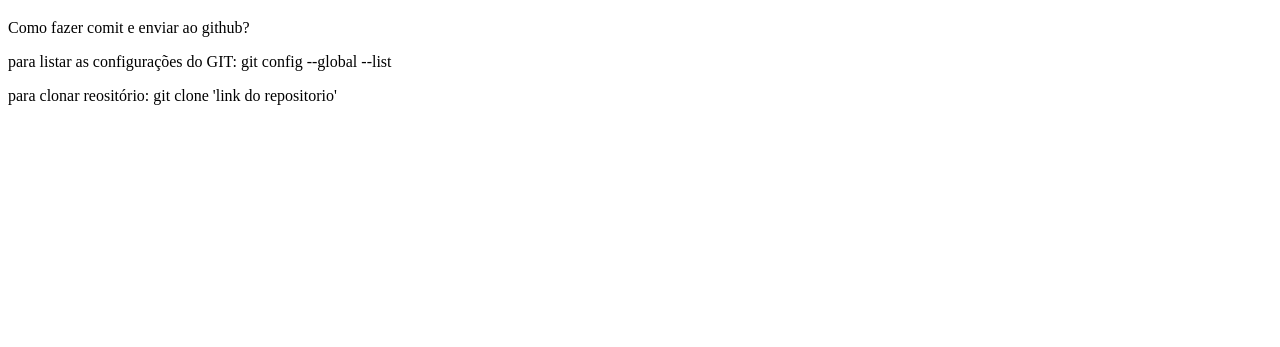
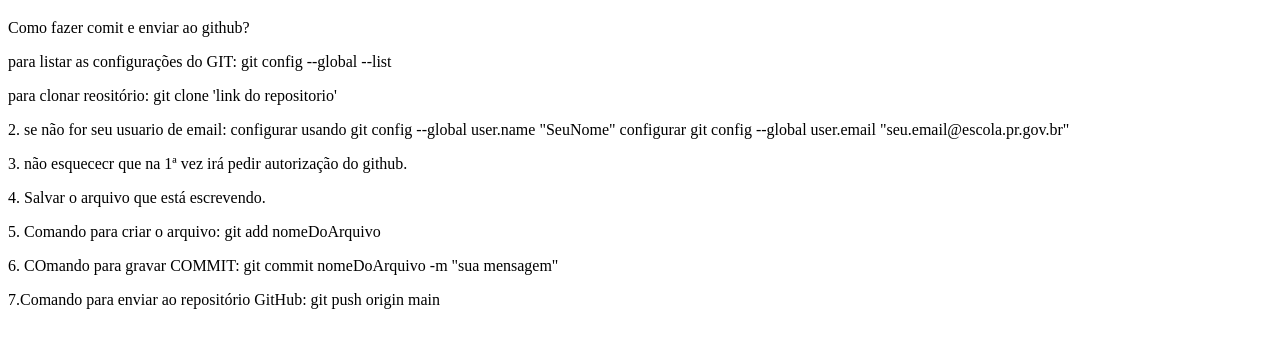
Before and after one commit to mat2777/Portifolio, a plain HTML site: page teste.html in a window 1280 px wide. Shown: the part 61-408 px from the top of the page. Drawn offline with Linux system fonts and the light colour scheme.

Commit message:
passos para Commit e Push

```diff
--- a/teste.html
+++ b/teste.html
@@ -13,6 +13,12 @@
 
     <p>para listar as configurações do GIT: git config --global --list</p>
     <p>para clonar reositório: git clone 'link do repositorio'</p>
+    <p>2. se não for seu usuario de email: configurar usando git config --global user.name "SeuNome" configurar git config --global user.email "seu.email@escola.pr.gov.br"</p>
+    <p>3. não esquececr que na 1ª vez irá pedir autorização do github.</p>
+    <p>4. Salvar o arquivo que está escrevendo.</p>
+    <p>5. Comando para criar o arquivo: git add nomeDoArquivo</p>
+    <p>6. COmando para gravar COMMIT: git commit nomeDoArquivo -m "sua mensagem"</p>
+    <p>7.Comando para enviar ao repositório GitHub: git push origin main</p>
 
 </body>
 </html>
```
